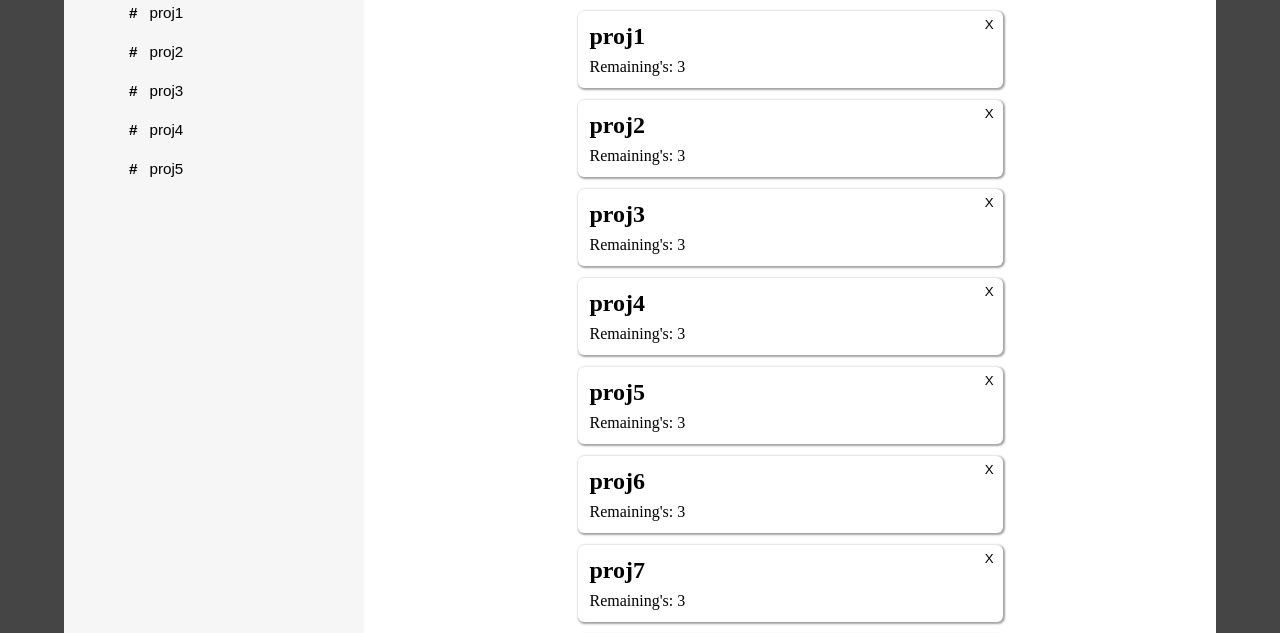
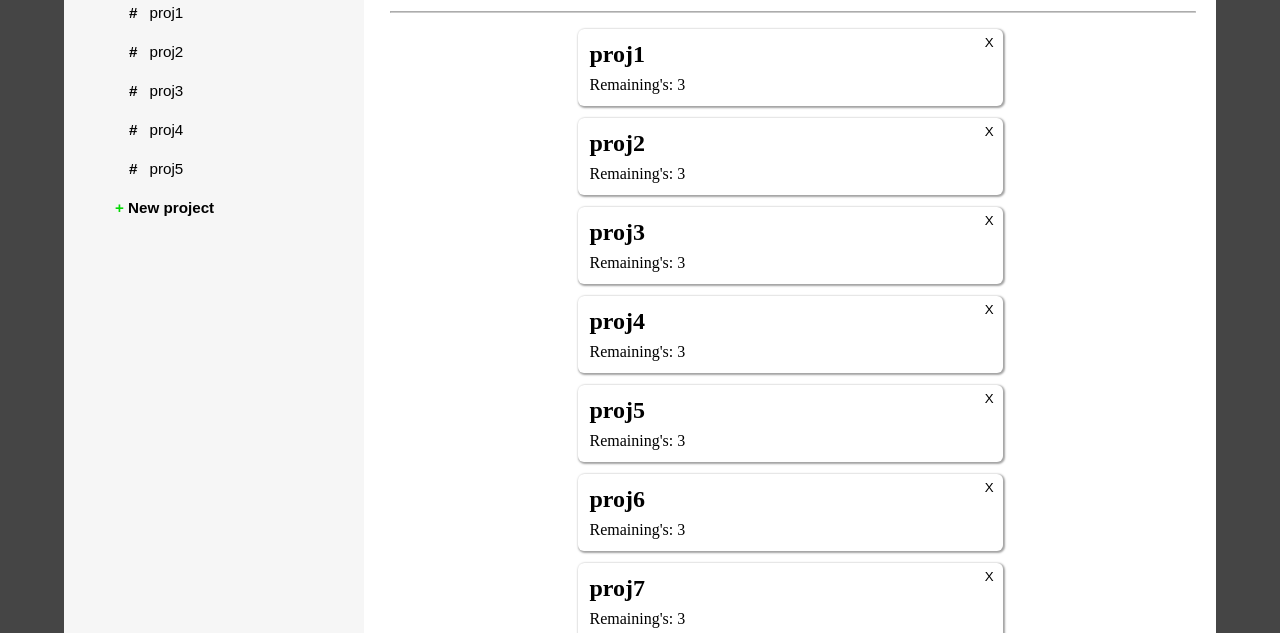
Before and after one commit to GabrielCorreaDaSilva/todo-list, a website built with webpack: page src/index.html in a window 1280 px wide. Both pictures are taken after a click on the button "My Projects". Shown: the part 88-721 px from the top of the page. Built offline with nearby package versions, Linux system fonts and the light colour scheme.

Commit message:
Add a viewId tracking to renderNav

```diff
--- a/src/styles/styles.css
+++ b/src/styles/styles.css
@@ -29,7 +29,6 @@ body {
 #sidebar,
 .project-list {
     width: 100%;
-    height: 100%;
     list-style: none;
     justify-items: center;
     background-color: #f6f6f6;
@@ -64,8 +63,14 @@ body {
 }
 
 .open-personal,
-.open-projects {
+.open-projects,
+.add-project {
     font-weight: bold;
+}
+
+.add-project::first-letter {
+    color: rgb(5, 216, 5);
+    font-weight: bolder;
 }
 
 #sidebar button:hover,
@@ -85,7 +90,6 @@ body {
     padding: 12px 0;
     font-size: 1.5rem;
     margin-left: 6px;
-    /* margin-bottom: 12px; */
 }
 
 .title-container .edit-button {
--- a/src/ui/UIController.js
+++ b/src/ui/UIController.js
@@ -17,7 +17,7 @@ export function UIController(service) {
         const items = service.getChildren(projectId);
         content.replaceChildren(createProjectView(project, items));
     }
-    function renderNav(currentId = "personal") {
+    function renderNav(viewId = content.querySelector("div").dataset.id) {
         const list = document.createElement("ul");
         list.id = "sidebar"
 
@@ -26,15 +26,16 @@ export function UIController(service) {
         const AllProjects = createAllProjectsBtn();
 
         const projects = createProjectsSection(service.getProjects().slice(0, 5));
+        const addProject = createAddProject();
 
-        list.append(personal, AllProjects, projects);
+        list.append(personal, AllProjects, projects, addProject);
         nav.replaceChildren(list);
-        changeCurrentNavItem(currentId);
+        changeCurrentNavItem(viewId);
 
-        function changeCurrentNavItem(currentId) {
+        function changeCurrentNavItem(viewId) {
             const buttons = nav.querySelectorAll("button");
             buttons.forEach(button => {
-                if (currentId === button.dataset.id) {
+                if (viewId === button.dataset.id) {
                     button.classList.add("current-view");
                 } else {
                     button.classList.remove("current-view");
@@ -65,6 +66,21 @@ export function UIController(service) {
             Btn.dataset.id = "all projects"
             Btn.addEventListener("click", (e) => {
                 changeCurrentNavItem(e.target.dataset.id);
+                renderAllProjectsView();
+            });
+            const li = document.createElement("li");
+            li.classList.add("sidebar-item")
+            li.append(Btn);
+            return li;
+        }
+
+        function createAddProject() {
+            const Btn = document.createElement("button");
+            Btn.classList.add("add-project");
+            Btn.textContent = "+ New project";
+            Btn.dataset.id = "new project"
+            Btn.addEventListener("click", (e) => {
+                handleAddProjectBtn();
                 renderAllProjectsView();
             });
             const li = document.createElement("li");
@@ -111,6 +127,7 @@ export function UIController(service) {
         const newProject = service.addProject(projectData);
         const projectContainer = content.querySelector(".project-container");
         projectContainer.append(createProjectCard(newProject));
+        renderNav();
     }
     function handleCreateTask(taskData, projectId) {
         const newTask = service.addTask(projectId, taskData);
@@ -209,6 +226,7 @@ export function UIController(service) {
 
             if (projectCard && deleteButton) {
                 handleDelete(projectCard);
+                renderNav();
                 return;
             }
             if (projectCard) {
@@ -219,9 +237,9 @@ export function UIController(service) {
     }
 
     function init() {
-        renderNav();
         renderProjectView("personal");
         bindEvents();
+        renderNav();
     }
 
     document.addEventListener("DOMContentLoaded", () => {
--- a/src/ui/views.js
+++ b/src/ui/views.js
@@ -35,6 +35,7 @@ export function createProjectCard(project) {
 export function createAllProjectsView(projects) {
     const todoView = document.createElement("div");
     todoView.classList.add("todo-view");
+    todoView.dataset.id = "all projects";
 
     const titleContainer = document.createElement("div");
     titleContainer.classList.add("title-container");
@@ -44,6 +45,9 @@ export function createAllProjectsView(projects) {
     title.classList.add("title");
     title.textContent = "My Projects";
     titleContainer.append(title);
+
+    const line = document.createElement("hr");
+    line.classList.add("line");
 
     const projectContainer = document.createElement("div");
     projectContainer.classList.add("project-container");
@@ -56,7 +60,7 @@ export function createAllProjectsView(projects) {
     const addProjectBtn = document.createElement("button");
     addProjectBtn.classList.add("add-project-button");
     addProjectBtn.textContent = "New project";
-    todoView.append(titleContainer, projectContainer, addProjectBtn);
+    todoView.append(titleContainer, line, projectContainer, addProjectBtn);
 
     return todoView;
 }
@@ -135,7 +139,7 @@ export function createTaskItem(task) {
         type: "checkbox",
     });
 
-    if(task.isCompleted) {
+    if (task.isCompleted) {
         checkbox.checked = true;
         li.classList.add("completed");
     }
```
